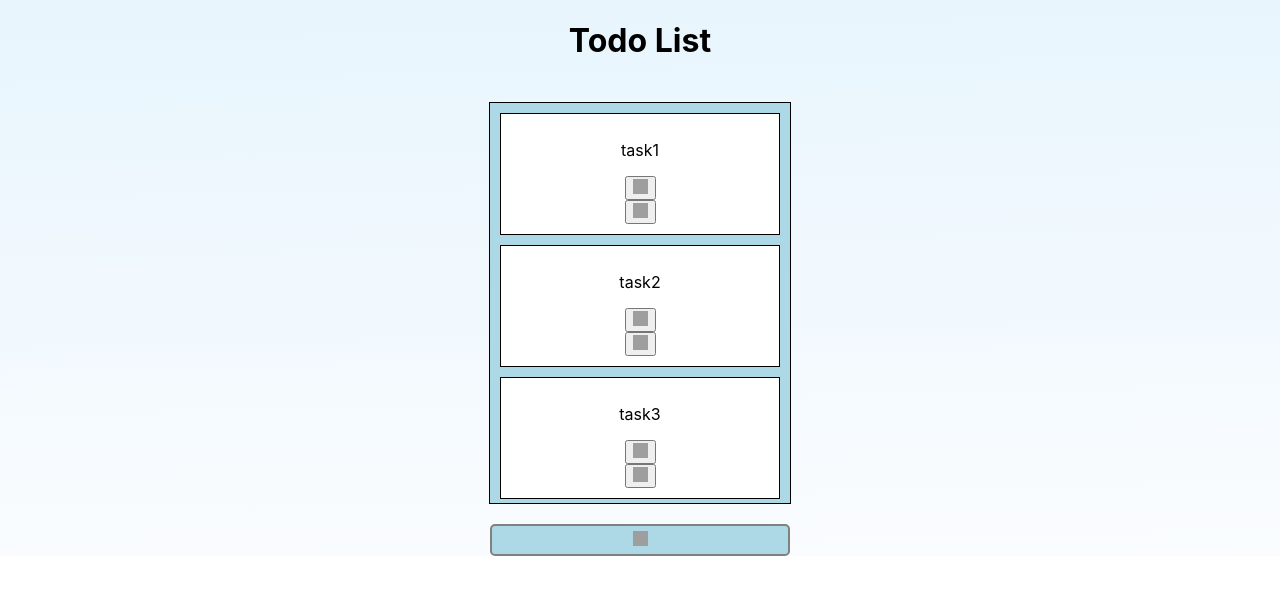
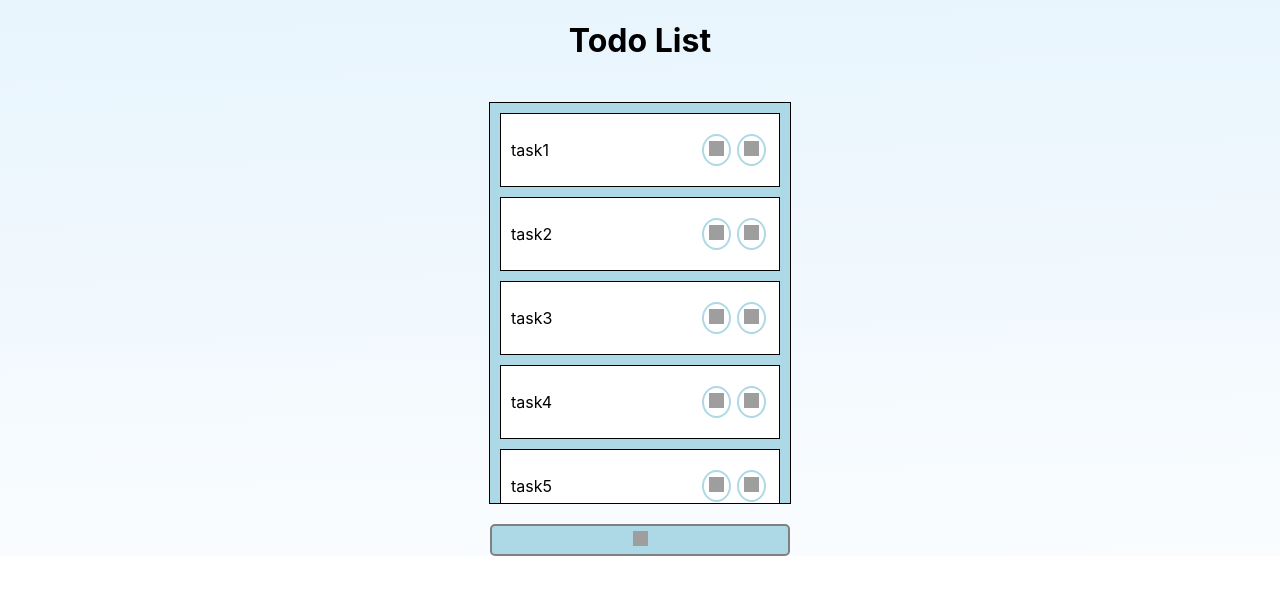
Before and after one commit to AidaMirzapour/TodoList-React-app, a React (Create React App) app: page / in a window 1280 px wide. Shown: the top 594 px of the page. Built offline with nearby package versions, Linux system fonts and the light colour scheme; grey boxes are pictures that could not be loaded.

Commit message:
add useEffect

```diff
--- a/src/TodoList/TasksList/Item/Item.js
+++ b/src/TodoList/TasksList/Item/Item.js
@@ -1,4 +1,4 @@
-import React from "react";
+import React, { useEffect } from "react";
 import Button from "./Button/Button";
 import style from "./Item.module.css";
 
@@ -17,13 +17,16 @@ export default function Item(props) {
     if (typeof props.onEditBtnClick !== "undefined")
       props.onEditBtnClick(e, props.index);
   };
+  //how rerender hole component?
+  useEffect(() => {}, [props]);
+  console.log(props.array.focus);
 
   return (
-    <div>
+    <div className={style.Item}>
       <p onClick={handleClick} className={style.taskTitle}>
         {props.title}
       </p>
-      <div>
+      <div className={style.btns}>
         {" "}
         <Button
           onClickBtn={handleEditClick}
@@ -48,6 +51,7 @@ export default function Item(props) {
           }
         />{" "}
       </div>
+
       {props.array.focus === true ? <p>{props.array.desc}</p> : null}
     </div>
   );
```
